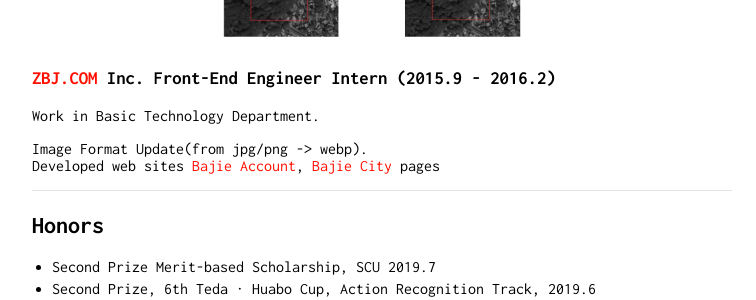
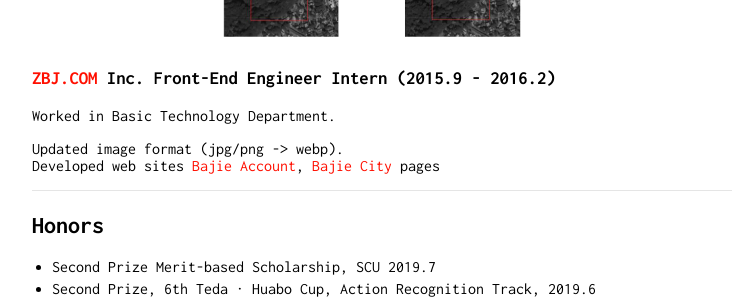
Before and after one commit to RaymondByc/raymondbyc-github.io, a Jekyll site: the page built from index.md, in a window 1280 px wide and 900 px high, scrolled down 2664 px. Shown: the part 303-603 px from the top of the window, without its empty margins (258-1014 px from the left). Built offline with Jekyll 4.4.1, drawn with Linux system fonts in a browser that asks for light colours; our own code applies the rules of GitHub Pages for plain Markdown files.

Commit message:
Updated the recent status(personal and academic).

```diff
--- a/index.md
+++ b/index.md
@@ -83,9 +83,9 @@ We also transferred the main ideas to low-dose CT images and modified our method
 ### [ZBJ.COM](https://zbj.com) Inc.   Front-End Engineer Intern (2015.9 - 2016.2)
 
 
-Work in Basic Technology Department.
+Worked in Basic Technology Department.
 
-Image Format Update(from jpg/png -> webp).
+Updated image format (jpg/png -> webp).
 Developed web sites [Bajie Account](https://cs.zbj.com), [Bajie City](https://city.zbj.com) pages
 
 ---
```
